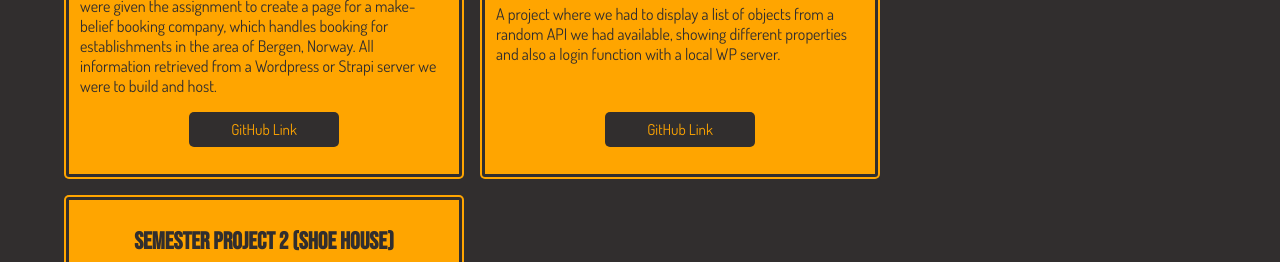
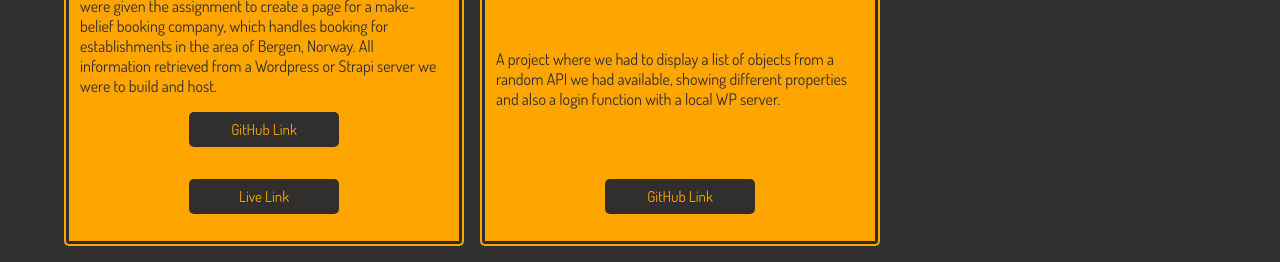
Before and after one commit to Jokhum/final-portfolio-page, a plain HTML site: page index.html in a window 1280 px wide. Shown: the part 488-750 px from the top of the page. Drawn offline with Linux system fonts and the light colour scheme.

Commit message:
added live link

```diff
--- a/index.html
+++ b/index.html
@@ -24,6 +24,7 @@
             area of Bergen, Norway. All information retrieved from a Wordpress or Strapi server we were to build and host.
           </p>
           <a href="https://github.com/Jokhum/exam-2.git" target="_blank"><button>GitHub Link</button></a>
+          <a href="https://project-exam-two-pw.netlify.app/" target="_blank"><button>Live Link</button></a>
         </div>
         <div class="cards__item">
           <h2>Javascript Frameworks</h2>
```
